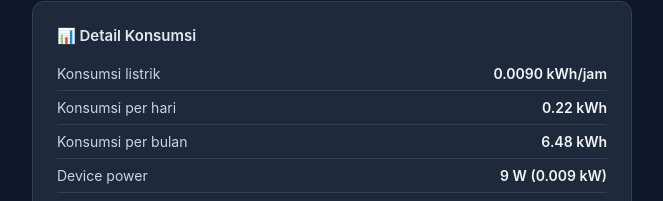
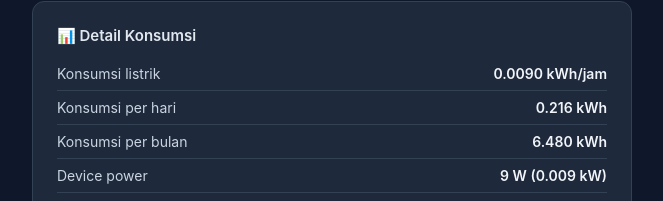
Before and after one commit to dennypradipta/hitung-biaya-listrik, a React (Vite) app: page / in a window 1280 px wide. Shown: the part 751-952 px from the top of the page, without its empty margins (308-971 px from the left). Built offline with nearby package versions, Linux system fonts and the light colour scheme.

Commit message:
Use decimal.js for accurate calculations, kWh display 3 decimal

```diff
--- a/package.json
+++ b/package.json
@@ -10,6 +10,7 @@
     "preview": "vite preview"
   },
   "dependencies": {
+    "decimal.js": "^10.6.0",
     "react": "^19.2.6",
     "react-dom": "^19.2.6"
   },
--- a/src/App.jsx
+++ b/src/App.jsx
@@ -1,5 +1,9 @@
 import { useState, useMemo } from 'react'
+import Decimal from 'decimal.js'
 import './App.css'
+
+// Set precision for Decimal
+Decimal.set({ precision: 20 })
 
 const TARIF_PLN = [
   { va: 450, label: '450 VA (R-1/TR)', tarif: 415, note: 'Subsidies' },
@@ -28,22 +32,22 @@ function App() {
   const tarifData = TARIF_PLN.find((t) => t.va === va) ?? TARIF_PLN[2]
 
   const hasil = useMemo(() => {
-    const kw = tdp / 1000
-    const perJam = kw * tarifData.tarif
-    const perHari = perJam * hours
-    const perMinggu = perHari * 7
-    const perBulan = perHari * 30
-    const perTahun = perHari * 365
+    const kw = new Decimal(tdp).div(1000)
+    const perJam = kw.mul(tarifData.tarif)
+    const perHari = perJam.mul(hours)
+    const perMinggu = perHari.mul(7)
+    const perBulan = perHari.mul(30)
+    const perTahun = perHari.mul(365)
 
     return {
-      perJam,
-      perHari,
-      perMinggu,
-      perBulan,
-      perTahun,
-      kwhPerJam: kw,
-      kwhPerHari: kw * hours,
-      kwhPerBulan: kw * hours * 30,
+      perJam: perJam.toNumber(),
+      perHari: perHari.toNumber(),
+      perMinggu: perMinggu.toNumber(),
+      perBulan: perBulan.toNumber(),
+      perTahun: perTahun.toNumber(),
+      kwhPerJam: kw.toNumber(),
+      kwhPerHari: kw.mul(hours).toNumber(),
+      kwhPerBulan: kw.mul(hours).mul(30).toNumber(),
     }
   }, [tdp, hours, tarifData])
 
@@ -135,11 +139,11 @@ function App() {
             </tr>
             <tr>
               <td>Konsumsi per hari</td>
-              <td>{hasil.kwhPerHari.toFixed(2)} kWh</td>
+              <td>{hasil.kwhPerHari.toFixed(3)} kWh</td>
             </tr>
             <tr>
               <td>Konsumsi per bulan</td>
-              <td>{hasil.kwhPerBulan.toFixed(2)} kWh</td>
+              <td>{hasil.kwhPerBulan.toFixed(3)} kWh</td>
             </tr>
             <tr>
               <td>Device power</td>
```
Also changed, not shown: 1 other file (tests, documents, lock files or other folders).
